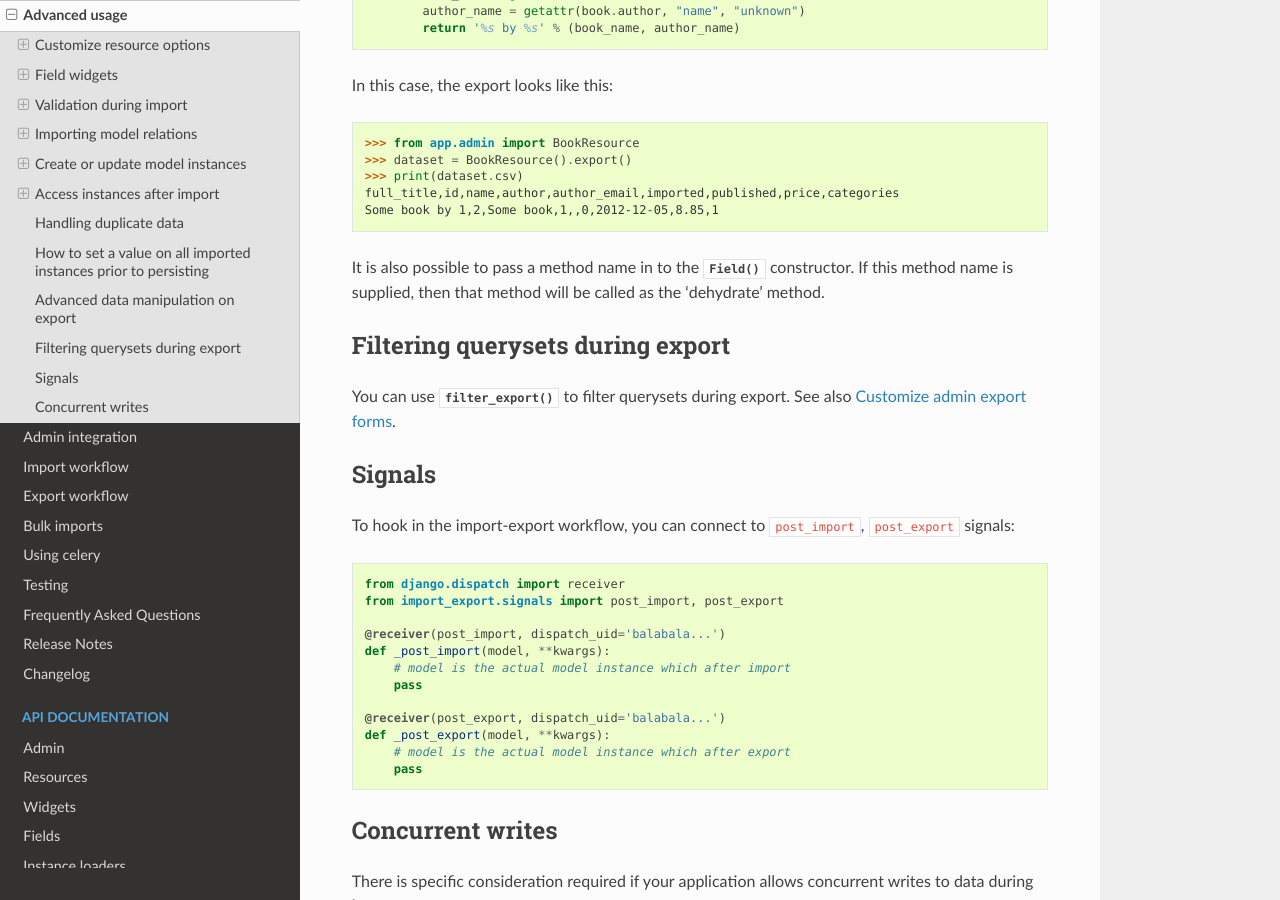
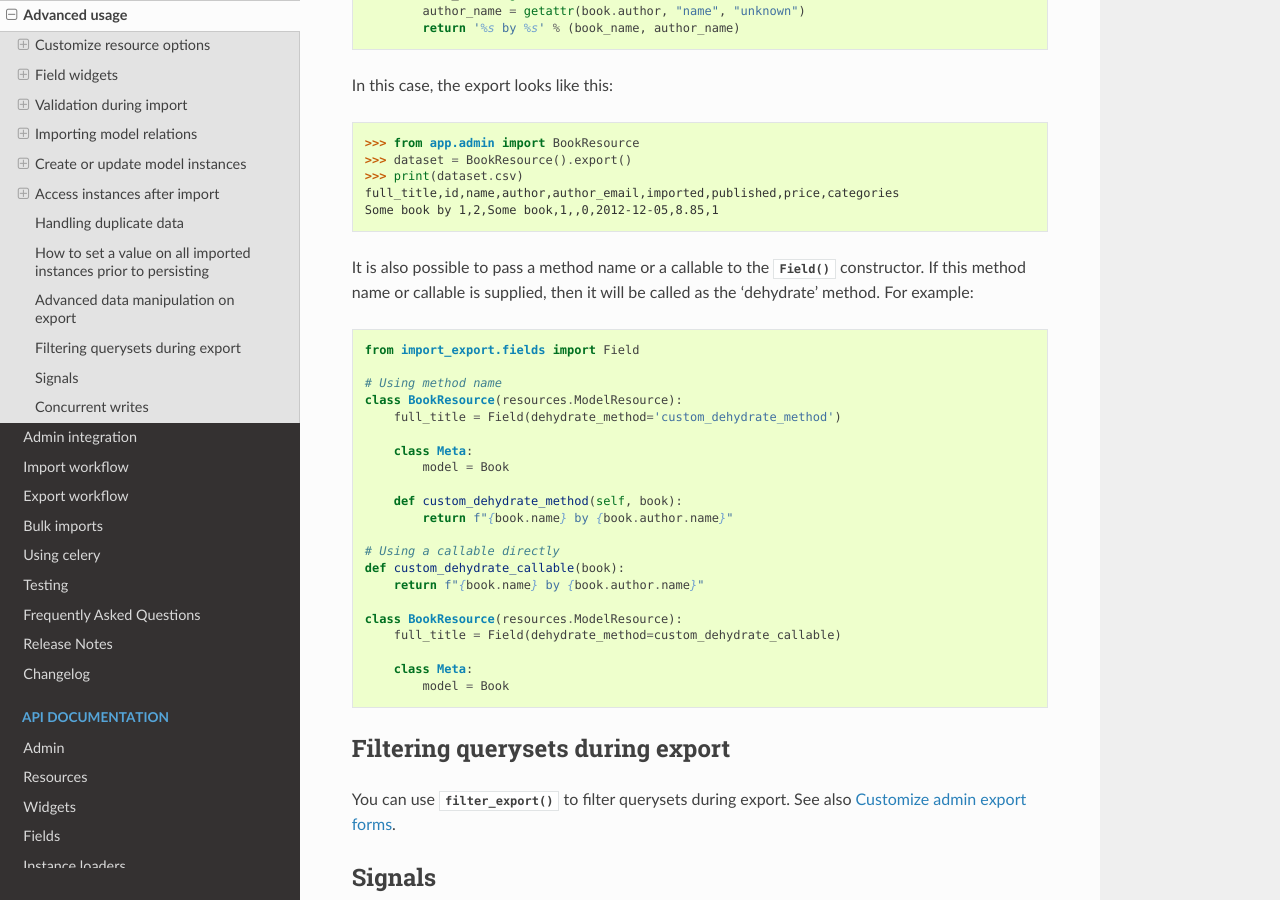
Before and after one commit to django-import-export/django-import-export, a Sphinx documentation site: the page built from docs/advanced_usage.rst, in a window 1280 px wide and 900 px high, scrolled down 16234 px. Built offline with Sphinx 7.4.7 and the Read the Docs theme 2.0.0, drawn with Linux system fonts in a browser that asks for light colours; pages that are not in the unit, such as notebooks, are missing from menus; the version number could not be read and is left out.

Commit message:
Allow callable in dehydrate_method (#1950)
* Allow callable in dehydrate_method

* Fix Typo

* Add doc

* Fix example

* updated changelog

---------

Co-authored-by: matthewhegarty <mrhegarty@gmail.com>
Co-authored-by: Matt Hegarty <matthewhegarty@users.noreply.github.com>

```diff
--- a/docs/advanced_usage.rst
+++ b/docs/advanced_usage.rst
@@ -759,9 +759,30 @@ In this case, the export looks like this:
     full_title,id,name,author,author_email,imported,published,price,categories
     Some book by 1,2,Some book,1,,0,2012-12-05,8.85,1
 
-It is also possible to pass a method name in to the :meth:`~import_export.fields.Field` constructor.  If this method
-name is supplied, then that method
-will be called as the 'dehydrate' method.
+It is also possible to pass a method name or a callable to the :meth:`~import_export.fields.Field` constructor. If this method name or callable is supplied, then it will be called as the 'dehydrate' method. For example::
+
+    from import_export.fields import Field
+
+    # Using method name
+    class BookResource(resources.ModelResource):
+        full_title = Field(dehydrate_method='custom_dehydrate_method')
+
+        class Meta:
+            model = Book
+
+        def custom_dehydrate_method(self, book):
+            return f"{book.name} by {book.author.name}"
+
+    # Using a callable directly
+    def custom_dehydrate_callable(book):
+        return f"{book.name} by {book.author.name}"
+
+    class BookResource(resources.ModelResource):
+        full_title = Field(dehydrate_method=custom_dehydrate_callable)
+
+        class Meta:
+            model = Book
+
 
 Filtering querysets during export
 =================================
--- a/docs/changelog.rst
+++ b/docs/changelog.rst
@@ -24,6 +24,7 @@ This release contains breaking changes.  Please refer to :doc:`release notes<rel
 - Added warning log for declared fields excluded from fields whitelist (`1930 <https://github.com/django-import-export/django-import-export/issues/1930>`_)
 - Fix v3 regression: handle native types on export to spreadsheet (`1939 <https://github.com/django-import-export/django-import-export/issues/1939>`_)
 - Fix crash for Django 5.1 when rows are skipped (`1944 <https://github.com/django-import-export/django-import-export/issues/1944>`_)
+- Allow callable in dehydrate method (`1950 <https://github.com/django-import-export/django-import-export/issues/1950>`_)
 - Document overriding formats (`1868 <https://github.com/django-import-export/django-import-export/issues/1868>`_)
 
 4.1.1 (2024-07-08)
```
Also changed, not shown: 4 other files.
